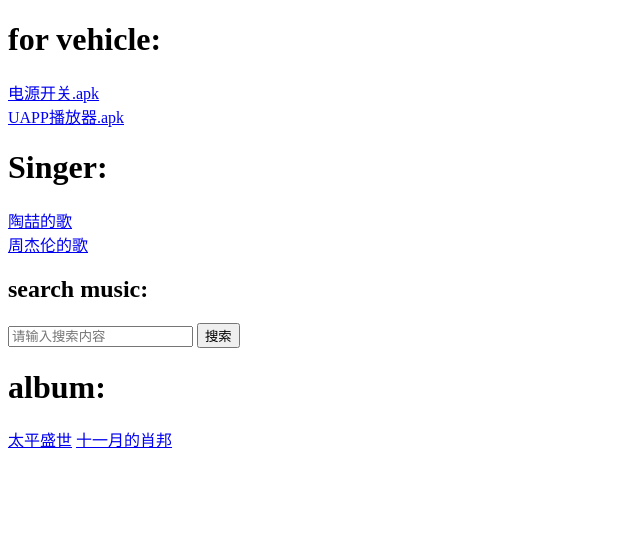
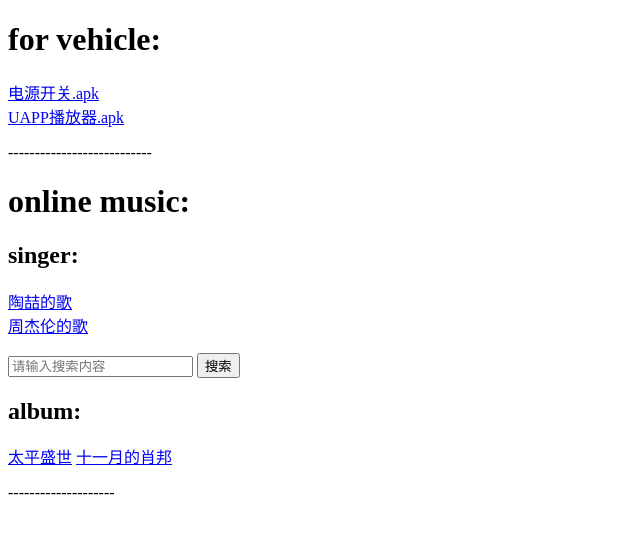
Before and after one commit to ChinaClay/allinone, a plain HTML site: page index.html in a window 1280 px wide. Shown: the whole page, without its empty margins (0-640 px from the left). Drawn offline with Linux system fonts and the light colour scheme.

Commit message:
tiny modify

```diff
--- a/index.html
+++ b/index.html
@@ -10,12 +10,13 @@
   <a href="https://github.com/ChinaClay/publicresource/raw/refs/heads/main/Vehicle/apks/PowerSwitch_20261111_954.apk">电源开关.apk</a>
   <br>
   <a href="https://github.com/ChinaClay/publicresource/raw/refs/heads/main/Vehicle/apks/USB_Audio_Player_PRO_v7.1.2.3_20261111_958.apk">UAPP播放器.apk</a>
-  <h1>Singer:</h1>
+  <p>---------------------------</p>
+  <h1>online music:</h1>
+  <h2>singer:</h2>
   <a href="https://www.gequbao.com/s/%E9%99%B6%E5%96%86">陶喆的歌</a>
   <br>
   <a href="https://www.gequbao.com/s/%E5%91%A8%E6%9D%B0%E4%BC%A6">周杰伦的歌</a>
   <br>
-  <h2>search music:</h2>
   <p>
   <input id="key" type="text" placeholder="请输入搜索内容">
   <button onclick="go()">搜索</button>
@@ -27,9 +28,9 @@
       if (k) location.href = 'https://www.gequbao.com/s/'+encodeURIComponent(k);
     }
   </script>
-  <h1>album:</h1>
+  <h2>album:</h2>
   <a href="https://www.gequbao.com/s/%E5%A4%AA%E5%B9%B3%E7%9B%9B%E4%B8%96">太平盛世</a>
   <a href="https://www.gequbao.com/s/%E5%8D%81%E4%B8%80%E6%9C%88%E7%9A%84%E8%82%96%E9%82%A6">十一月的肖邦</a>
-
+  <p>--------------------</p>
 </body>
 </html>
```
Lines whose indentation alone changed are shown as unchanged.
